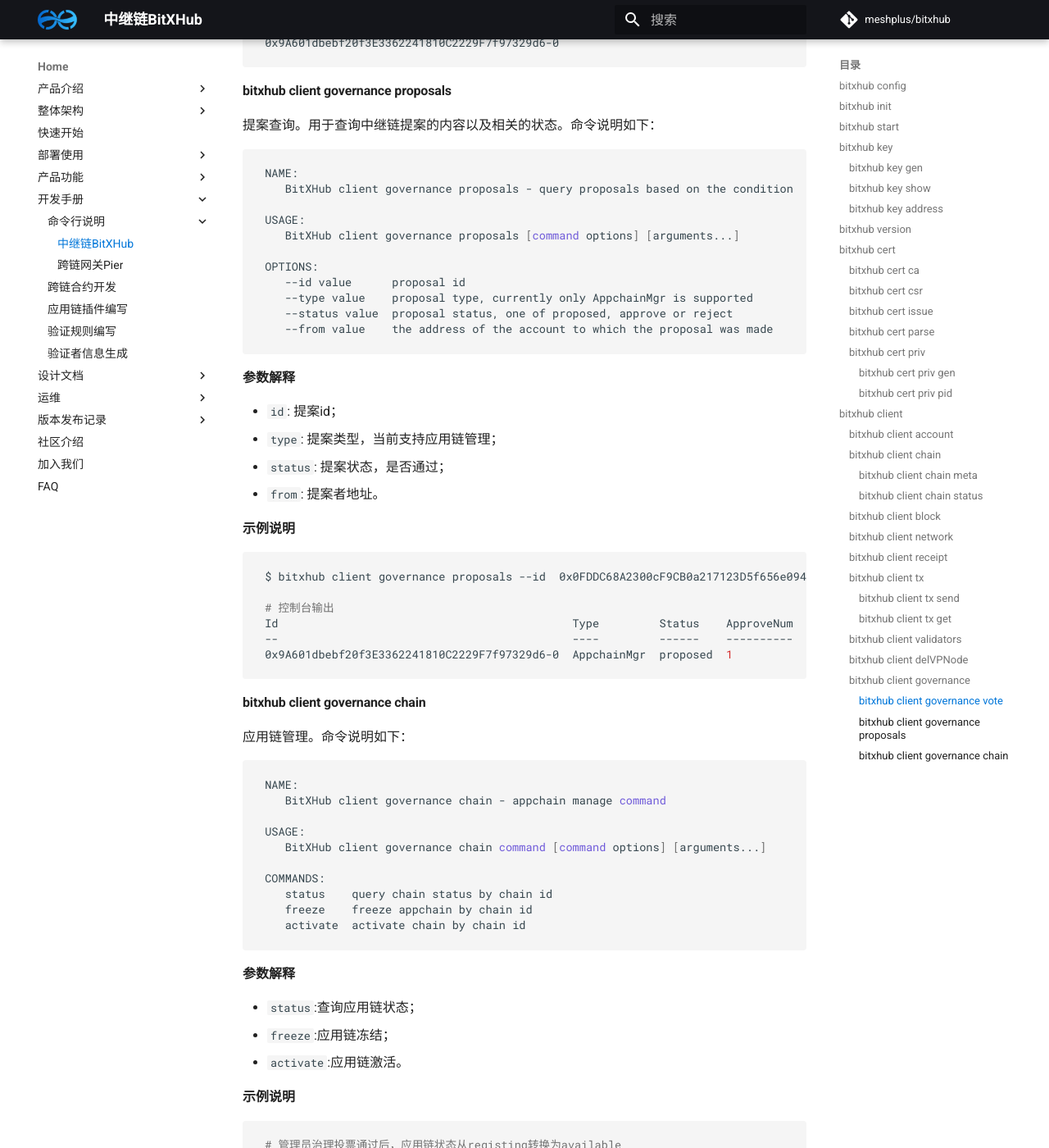
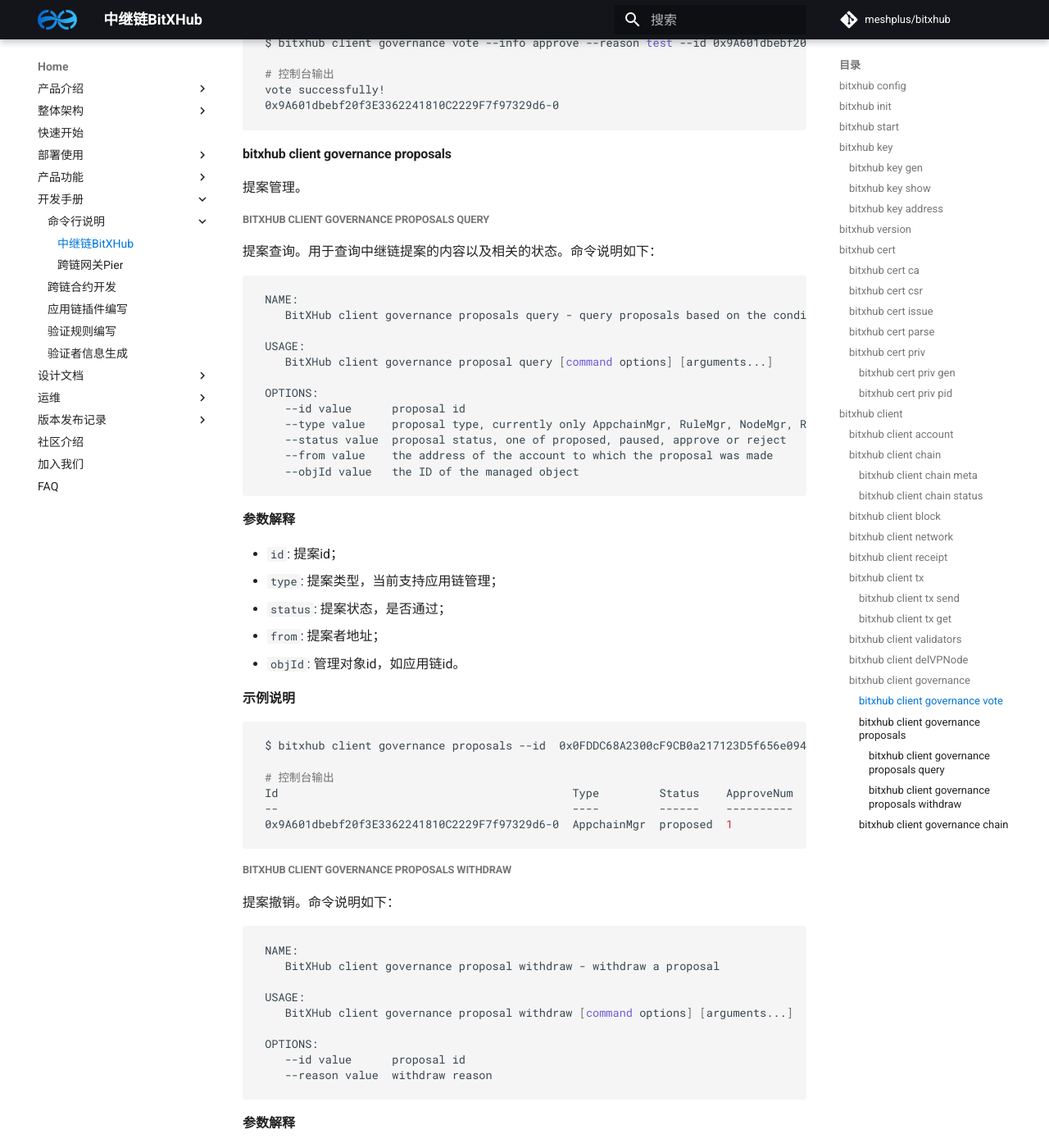
Before and after one commit to meshplus/bitxhub-docs, an MkDocs documentation site: the page built from docs/bitxhub/dev/cmd/bitxhub_cmd.md, in a window 1280 px wide and 1400 px high, scrolled down 17370 px. Shown: the whole window at 82% size. Built offline with MkDocs 1.6.1 and Material for MkDocs 9.7.7, drawn with Linux system fonts in a browser that asks for light colours; comment, search, counter and statistics services are not loaded; the version menu is left out; some of the changed text lies outside the part shown.

Commit message:
fix(1.11)：bitxhub cmd

````diff
--- a/docs/bitxhub/dev/cmd/bitxhub_cmd.md
+++ b/docs/bitxhub/dev/cmd/bitxhub_cmd.md
@@ -785,6 +785,10 @@
    vote       vote to a proposal
    proposals  query proposals based on the condition
    chain      appchain manage command
+   rule       rule manage command
+   node       node manage command
+   role       role manage command
+   dapp       dapp manage command
 
 ```
 #### bitxhub client governance vote
@@ -821,21 +825,24 @@
 
 ```
 #### bitxhub client governance proposals
+提案管理。
 
+##### bitxhub client governance proposals query
 提案查询。用于查询中继链提案的内容以及相关的状态。命令说明如下：
 
 ```shell
 NAME:
-   BitXHub client governance proposals - query proposals based on the condition
+   BitXHub client governance proposals query - query proposals based on the condition
 
 USAGE:
-   BitXHub client governance proposals [command options] [arguments...]
+   BitXHub client governance proposal query [command options] [arguments...]
 
 OPTIONS:
    --id value      proposal id
-   --type value    proposal type, currently only AppchainMgr is supported
-   --status value  proposal status, one of proposed, approve or reject
+   --type value    proposal type, currently only AppchainMgr, RuleMgr, NodeMgr, RoleMgr are supported
+   --status value  proposal status, one of proposed, paused, approve or reject
    --from value    the address of the account to which the proposal was made
+   --objId value   the ID of the managed object
 ```
 
 **参数解释**
@@ -843,12 +850,13 @@
 - `id`: 提案id；
 - `type`: 提案类型，当前支持应用链管理；
 - `status`: 提案状态，是否通过；
-- `from`: 提案者地址。
+- `from`: 提案者地址；
+- `objId`: 管理对象id，如应用链id。
 
 **示例说明**
 
 ```shell
-$ bitxhub client governance proposals --id  0x0FDDC68A2300cF9CB0a217123D5f656e0943C1Da-0 --type AppchainMgr --status proposed --from 0x0FDDC68A2300cF9CB0a217123D5f656e0943C1Da
+$ bitxhub client governance proposals --id  0x0FDDC68A2300cF9CB0a217123D5f656e0943C1Da-0 --type AppchainMgr --status proposed --from 0x0FDDC68A2300cF9CB0a217123D5f656e0943C1Da --objId 10000000
 
 # 控制台输出
 Id                                            Type         Status    ApproveNum  RejectNum  ElectorateNum  ThresholdNum  Des
@@ -856,6 +864,26 @@
 0x9A601dbebf20f3E3362241810C2229F7f97329d6-0  AppchainMgr  proposed  1           0          4              3             register
 ```
 
+
+##### bitxhub client governance proposals withdraw
+提案撤销。命令说明如下：
+
+```shell
+NAME:
+   BitXHub client governance proposal withdraw - withdraw a proposal
+
+USAGE:
+   BitXHub client governance proposal withdraw [command options] [arguments...]
+
+OPTIONS:
+   --id value      proposal id
+   --reason value  withdraw reason
+```
+
+**参数解释**
+
+- `id`: 提案id；
+- `reason`: 提案撤销理由；
 
 
 #### bitxhub client governance chain
@@ -871,21 +899,23 @@
 
 COMMANDS:
    status    query chain status by chain id
+   register  register appchain
    freeze    freeze appchain by chain id
    activate  activate chain by chain id
 
 ```
 
-**参数解释**
+**子命令**
 
 - `status`:查询应用链状态；
+- `register`:注册应用链；
 - `freeze`:应用链冻结；
 - `activate`:应用链激活。
 
 **示例说明**
 
 ```shell
-# 管理员治理投票通过后，应用链状态从registing转换为available
+# 管理员治理投票通过后，应用链状态从registing转为available
 $ bitxhub client governance chain status --id 0x0FDDC68A2300cF9CB0a217123D5f656e0943C1Da
 
 # 控制台输出
````
